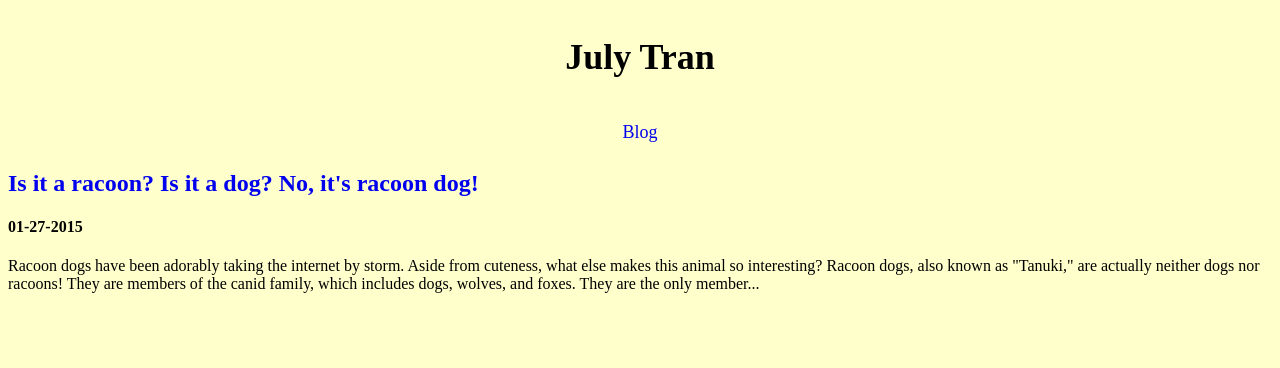
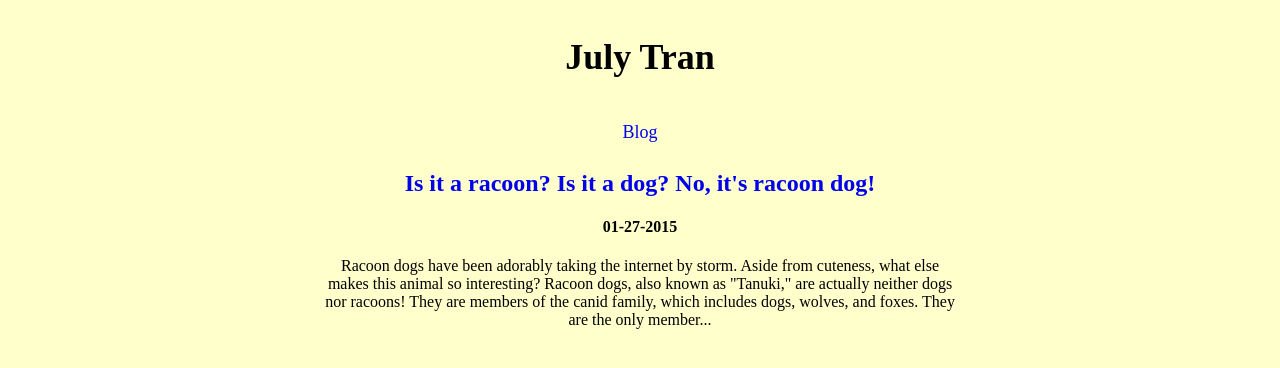
Before and after one commit to julyytran/julyytran.github.io, a Jekyll site: the page built from index.html, in a window 1280 px wide. Shown: the top 368 px of the page. Built offline with Jekyll 4.4.1, drawn with Linux system fonts in a browser that asks for light colours.

Commit message:
center text and images

```diff
--- a/css/styles.css
+++ b/css/styles.css
@@ -38,7 +38,9 @@ h3 {
 }
 
 #posts {
+  width: 50%;
   margin: auto;
+  text-align: center;
 }
 
 /* size and align images */
@@ -50,6 +52,7 @@ img {
 }
 
 #tanooki_suit {
+  height: 200px;
   display: inline-block;
   line-height: 200%;
   margin-left: auto;
```
